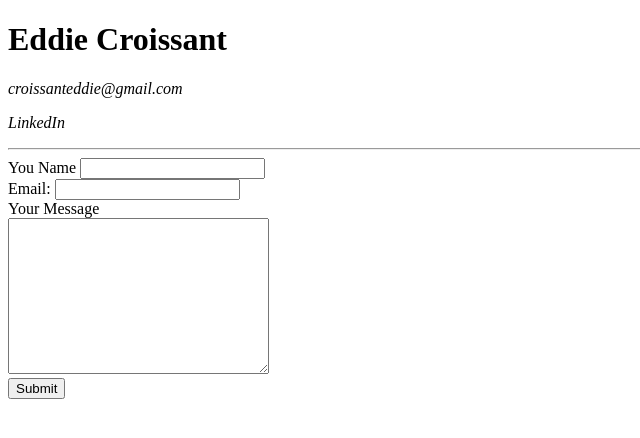
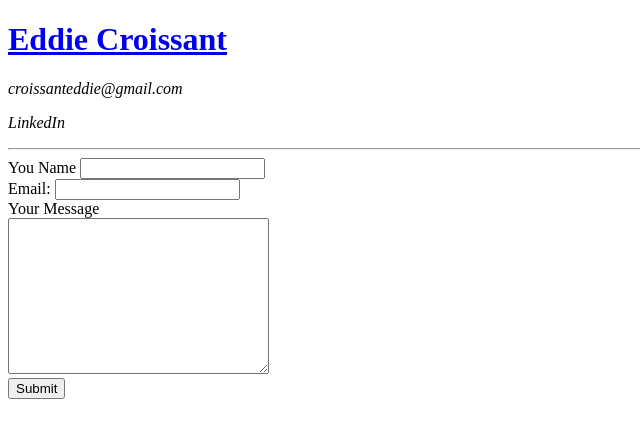
Before and after one commit to hotfreshcroissant/WebDevPractice, a plain HTML site: page contact.html in a window 1280 px wide. Shown: the whole page, without its empty margins (0-640 px from the left). Drawn offline with Linux system fonts and the light colour scheme.

Commit message:
Added link to home page

```diff
--- a/contact.html
+++ b/contact.html
@@ -5,7 +5,7 @@
     <title>Contact</title>
   </head>
   <body>
-    <h1>Eddie Croissant</h1>
+    <h1><a href="index.html">Eddie Croissant</a></h1>
     <p><em>croissanteddie@gmail.com</em></p>
     <p><em>LinkedIn</em></p>
     <hr>
```
